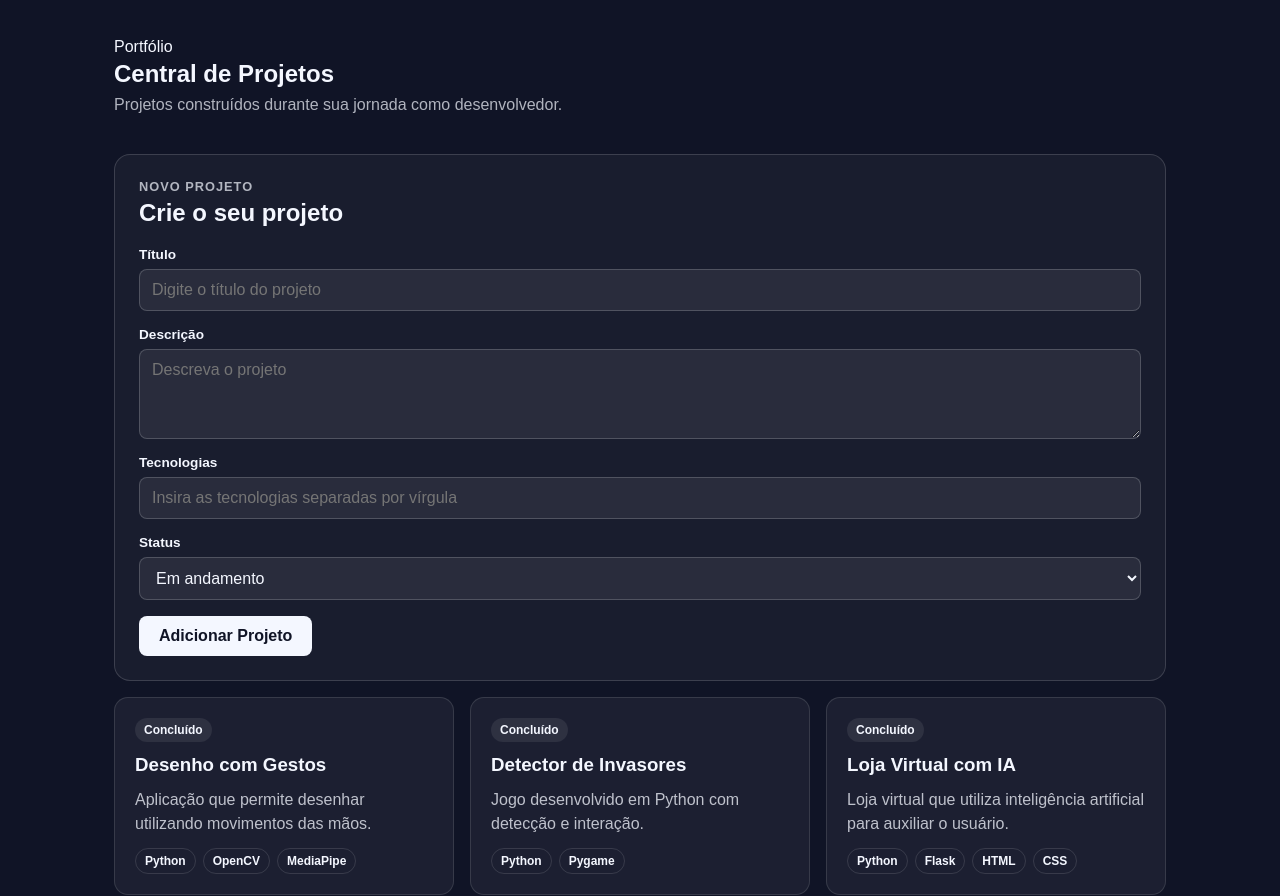
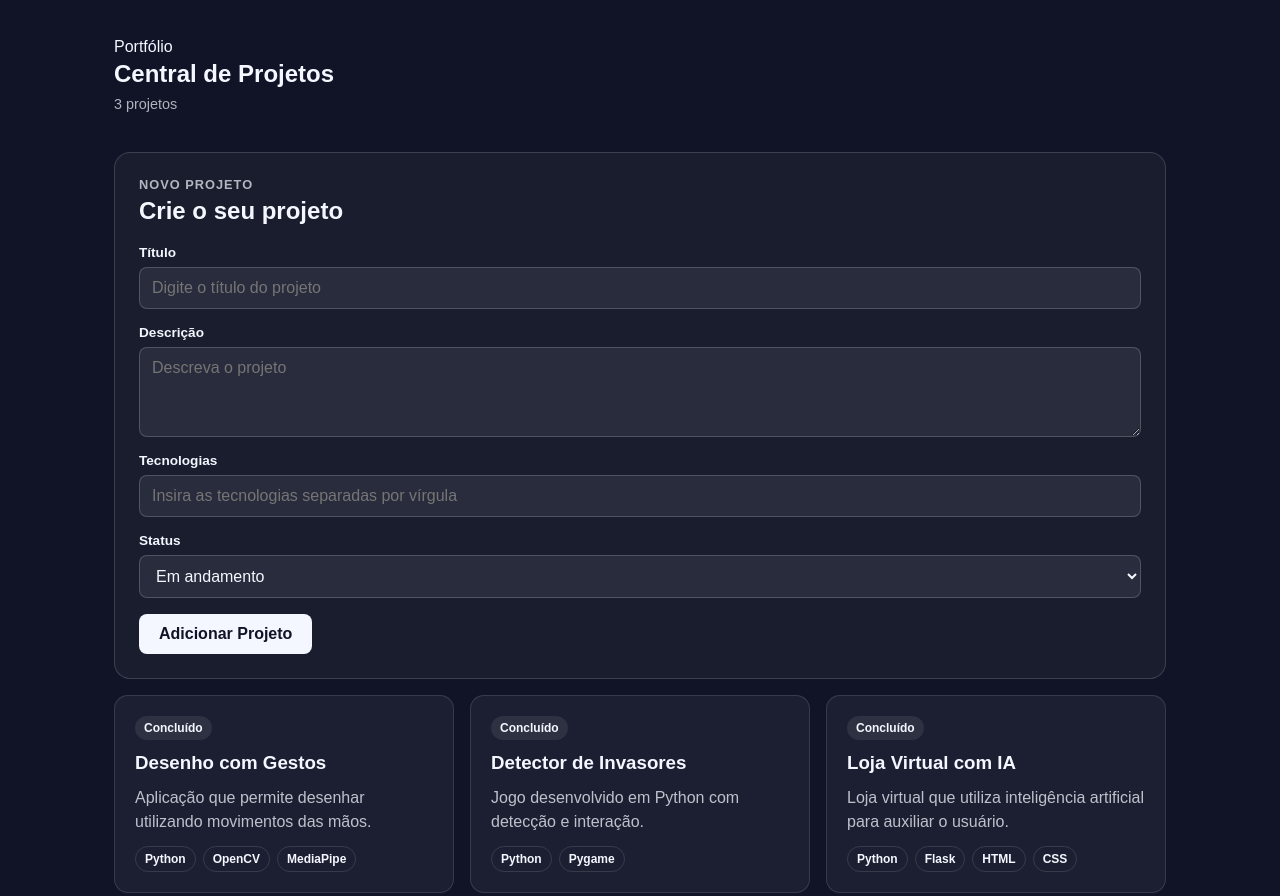
Before and after one commit to lucs-max/React_Quest, a React (Vite) app: page / in a window 1280 px wide. Shown: the part 2507-3403 px from the top of the page. Built offline with nearby package versions, Linux system fonts and the light colour scheme.

Commit message:
feat: mostra quantidade de projetos

```diff
--- a/src/App.css
+++ b/src/App.css
@@ -141,3 +141,9 @@
   grid-template-columns:repeat(auto-fit, minmax(240px, 1fr));
   gap: 16px;
 }
+
+.project-count {
+  margin-top: 8px;
+  font-size: 0.9rem;
+  opacity: 0.7;
+}
--- a/src/App.jsx
+++ b/src/App.jsx
@@ -176,7 +176,7 @@
     {
       id: 2,
       title: "Projetos",
-      value: 3,
+      value: projects.length,
       description: "Projetos Cadastrados",
     },
     {
@@ -291,10 +291,9 @@
               <span className="section-eyebrow">Portfólio</span>
 
               <h2>Central de Projetos</h2>
+              <p class="project-count">{projects.length}{"  "}{projects.length === 1 ? "projeto" : "projetos"}</p>
 
-              <p>
-                Projetos construídos durante sua jornada como desenvolvedor.
-              </p>
+
             </div>
           </div>
           <ProjectForm onAddProject={addProject} />
```
